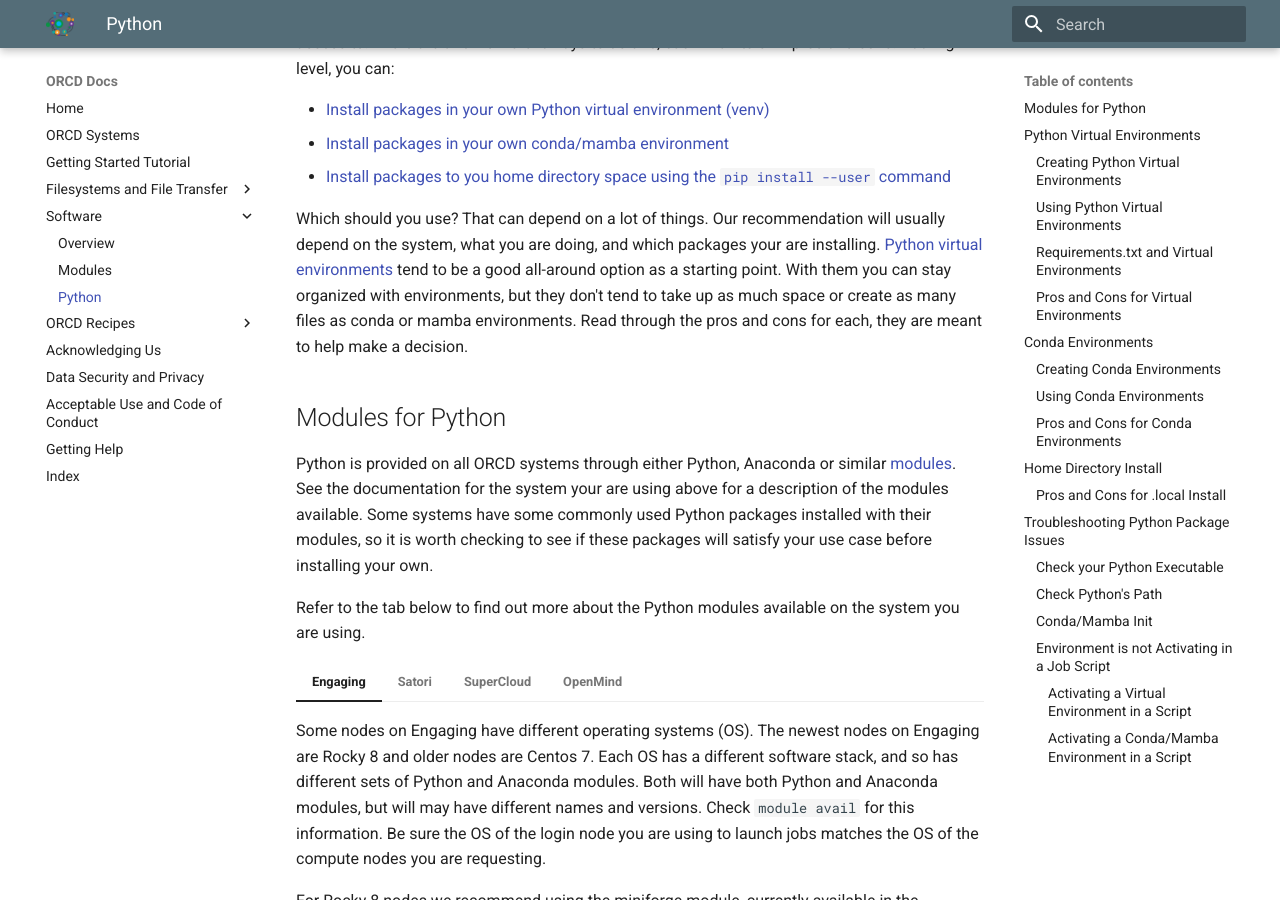
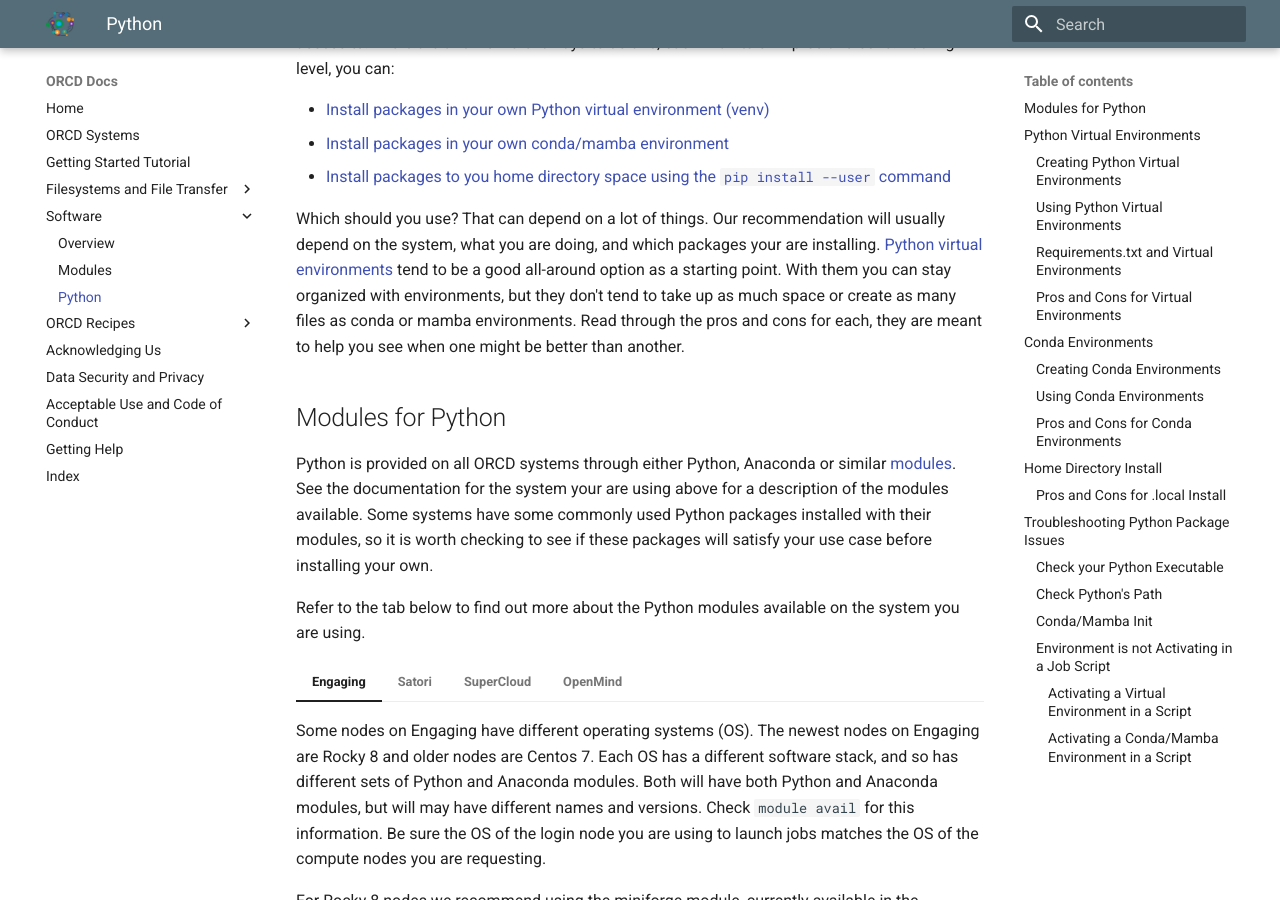
Before and after one commit to mit-orcd/orcd-docs-edit, an MkDocs documentation site: the page built from docs/software/python.md, in a window 1280 px wide and 900 px high, scrolled down 448 px. Built offline with MkDocs 1.6.1 and Material for MkDocs 9.7.7, drawn with Linux system fonts in a browser that asks for light colours.

Commit message:
small edit

```diff
--- a/docs/software/python.md
+++ b/docs/software/python.md
@@ -29,7 +29,7 @@
 - [Install packages in your own conda/mamba environment](#conda-environments)
 - [Install packages to you home directory space using the `pip install --user` command](#home-directory-install)
 
-Which should you use? That can depend on a lot of things. Our recommendation will usually depend on the system, what you are doing, and which packages your are installing. [Python virtual environments](#python-virtual-environments) tend to be a good all-around option as a starting point. With them you can stay organized with environments, but they don't tend to take up as much space or create as many files as conda or mamba environments. Read through the pros and cons for each, they are meant to help make a decision.
+Which should you use? That can depend on a lot of things. Our recommendation will usually depend on the system, what you are doing, and which packages your are installing. [Python virtual environments](#python-virtual-environments) tend to be a good all-around option as a starting point. With them you can stay organized with environments, but they don't tend to take up as much space or create as many files as conda or mamba environments. Read through the pros and cons for each, they are meant to help you see when one might be better than another.
 
 ## Modules for Python
 
```
